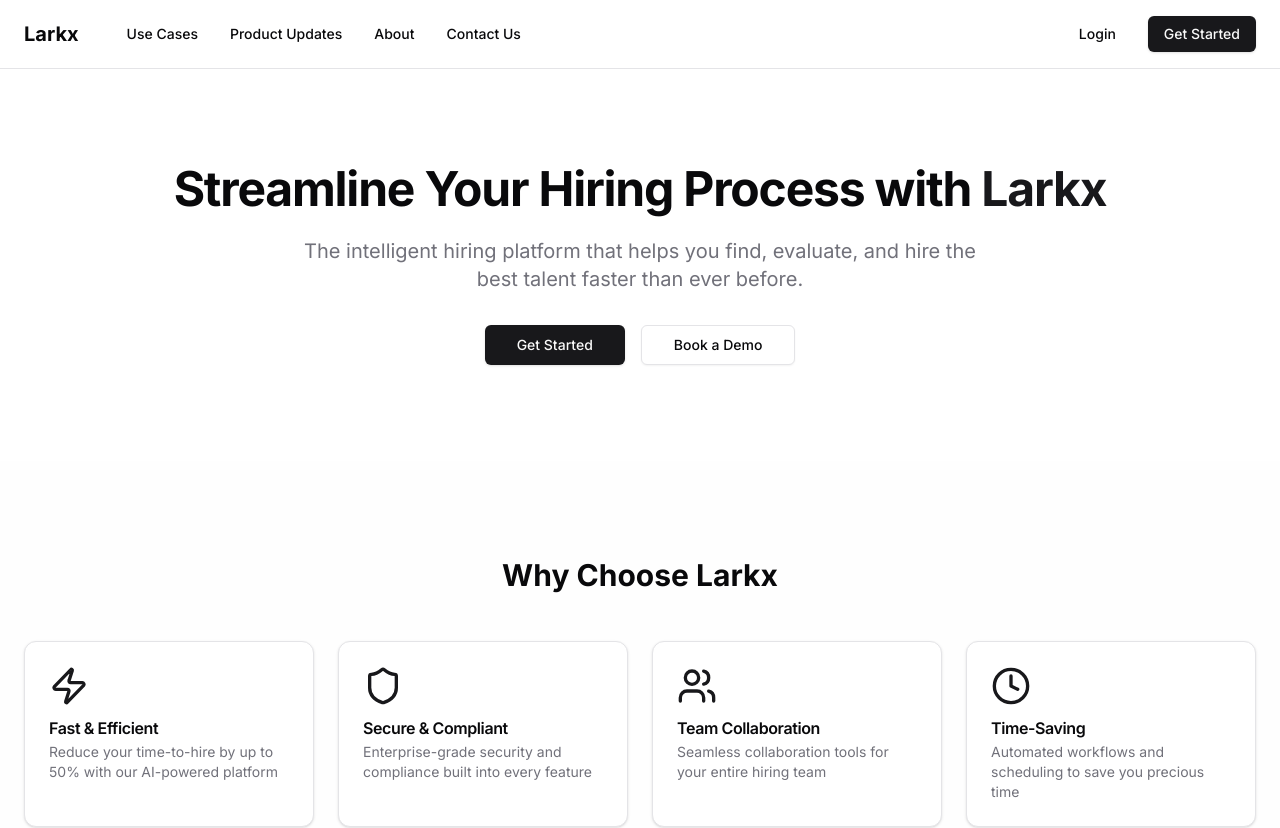
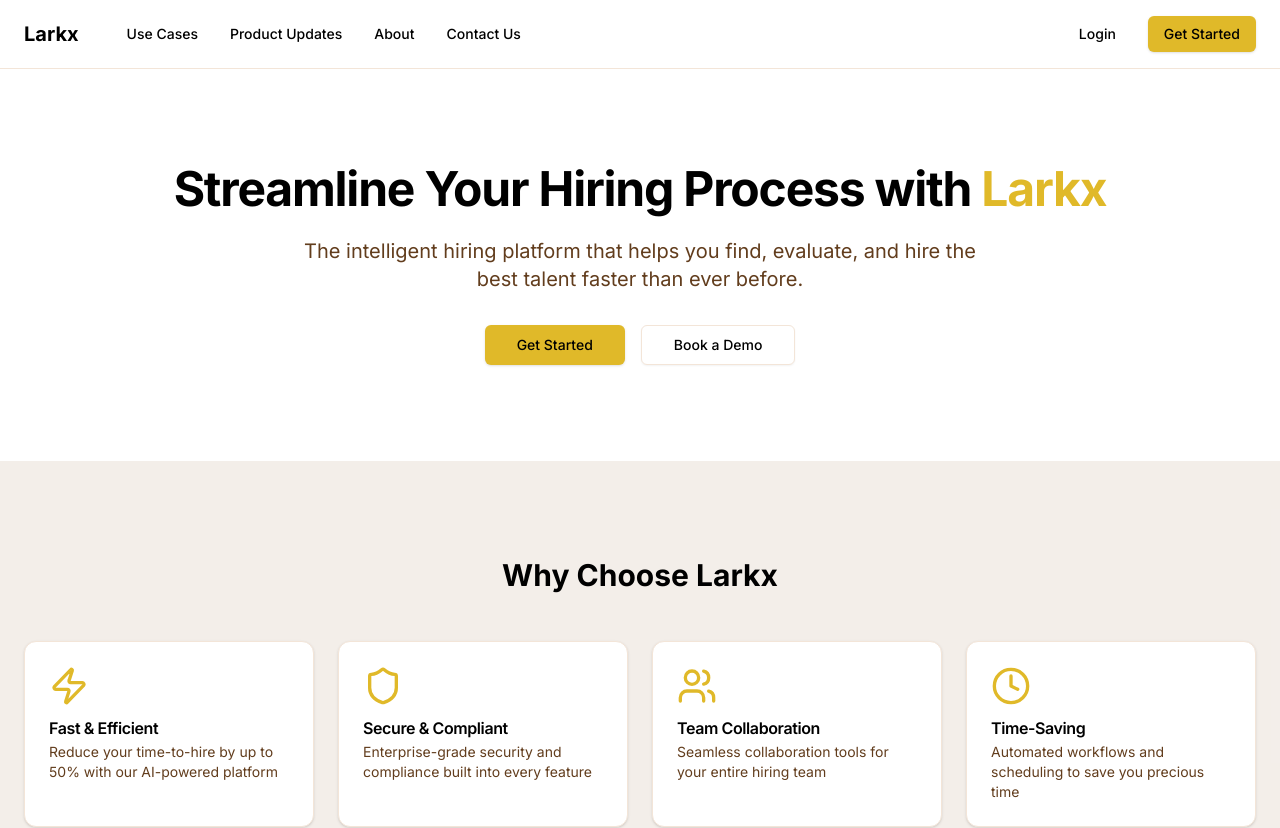
Before and after one commit to larkxai/larkx, a Next.js app in the folder larkx/: page / in a window 1280 px wide. Shown: the top 828 px of the page. Built offline with nearby package versions, Linux system fonts and the light colour scheme.

Commit message:
update styles

```diff
--- a/larkx/app/globals.css
+++ b/larkx/app/globals.css
@@ -14,85 +14,118 @@ body {
 
 @layer base {
   :root {
-    --background: 0 0% 100%;
-    --foreground: 240 10% 3.9%;
+    /* Base colors */
+    --background: 0 0% 100%; /* White */
+    --foreground: 0 0% 0%; /* Black */
+
+    /* Card styles */
     --card: 0 0% 100%;
-    --card-foreground: 240 10% 3.9%;
+    --card-foreground: 0 0% 0%;
+
+    /* Popover styles */
     --popover: 0 0% 100%;
-    --popover-foreground: 240 10% 3.9%;
-    --primary: 240 5.9% 10%;
-    --primary-foreground: 0 0% 98%;
-    --secondary: 240 4.8% 95.9%;
-    --secondary-foreground: 240 5.9% 10%;
-    --muted: 240 4.8% 95.9%;
-    --muted-foreground: 240 3.8% 46.1%;
-    --accent: 240 4.8% 95.9%;
-    --accent-foreground: 240 5.9% 10%;
-    --destructive: 0 84.2% 60.2%;
-    --destructive-foreground: 0 0% 98%;
-    --border: 240 5.9% 90%;
-    --input: 240 5.9% 90%;
-    --ring: 240 10% 3.9%;
-    --chart-1: 12 76% 61%;
-    --chart-2: 173 58% 39%;
-    --chart-3: 197 37% 24%;
-    --chart-4: 43 74% 66%;
-    --chart-5: 27 87% 67%;
-    --radius: 0.5rem;
+    --popover-foreground: 0 0% 0%;
+
+    /* Primary - Gold */
+    --primary: 47 75% 52%; /* #dbc230 */
+    --primary-foreground: 0 0% 0%; /* Black text on gold */
+
+    /* Secondary - Deep Brown */
+    --secondary: 28 54% 35%; /* #885d29 */
+    --secondary-foreground: 0 0% 100%; /* White text on brown */
+
+    /* Muted - Softer versions */
+    --muted: 28 54% 95%; /* Light brown background */
+    --muted-foreground: 28 54% 25%; /* Darker brown text */
+
+    /* Accent - Dark Earth */
+    --accent: 43 45% 20%; /* #493e1e */
+    --accent-foreground: 0 0% 100%; /* White text on dark earth */
+
+    /* Utility colors */
+    --destructive: 0 84% 60%;
+    --destructive-foreground: 0 0% 100%;
+
+    /* Borders and inputs */
+    --border: 28 54% 90%; /* Light brown border */
+    --input: 28 54% 90%;
+    --ring: 47 75% 52%; /* Gold ring for focus states */
+    --radius: 0.5rem; /* Border radius for buttons and elements */
+
+    /* Chart colors */
+    --chart-1: 47 75% 52%; /* Gold */
+    --chart-2: 28 54% 35%; /* Deep Brown */
+    --chart-3: 43 45% 20%; /* Dark Earth */
+    --chart-4: 28 54% 45%; /* Medium Brown */
+    --chart-5: 47 75% 65%; /* Light Gold */
+
+    /* Sidebar specific */
+    --sidebar: 0 0% 100%;
+    --sidebar-foreground: 0 0% 0%;
     --sidebar-background: 0 0% 98%;
-    --sidebar-foreground: 240 5.3% 26.1%;
-    --sidebar-primary: 240 5.9% 10%;
-    --sidebar-primary-foreground: 0 0% 98%;
-    --sidebar-accent: 240 4.8% 95.9%;
-    --sidebar-accent-foreground: 240 5.9% 10%;
-    --sidebar-border: 220 13% 91%;
-    --sidebar-ring: 217.2 91.2% 59.8%;
-    --sidebar: 0 0% 100%;
-    --sidebar-foreground: 222.2 84% 4.9%;
-    --sidebar-border: 214.3 31.8% 91.4%;
-    --sidebar-ring: 215 20.2% 65.1%;
-    --sidebar-accent: 210 40% 96.1%;
-    --sidebar-accent-foreground: 222.2 47.4% 11.2%;
+    --sidebar-border: 28 54% 90%;
+    --sidebar-ring: 47 75% 52%;
+    --sidebar-primary: 47 75% 52%;
+    --sidebar-primary-foreground: 0 0% 0%;
+    --sidebar-accent: 28 54% 35%;
+    --sidebar-accent-foreground: 0 0% 100%;
   }
+
   .dark {
-    --background: 240 10% 3.9%;
-    --foreground: 0 0% 98%;
-    --card: 240 10% 3.9%;
-    --card-foreground: 0 0% 98%;
-    --popover: 240 10% 3.9%;
-    --popover-foreground: 0 0% 98%;
-    --primary: 0 0% 98%;
-    --primary-foreground: 240 5.9% 10%;
-    --secondary: 240 3.7% 15.9%;
-    --secondary-foreground: 0 0% 98%;
-    --muted: 240 3.7% 15.9%;
-    --muted-foreground: 240 5% 64.9%;
-    --accent: 240 3.7% 15.9%;
-    --accent-foreground: 0 0% 98%;
-    --destructive: 0 62.8% 30.6%;
-    --destructive-foreground: 0 0% 98%;
-    --border: 240 3.7% 15.9%;
-    --input: 240 3.7% 15.9%;
-    --ring: 240 4.9% 83.9%;
-    --chart-1: 220 70% 50%;
-    --chart-2: 160 60% 45%;
-    --chart-3: 30 80% 55%;
-    --chart-4: 280 65% 60%;
-    --chart-5: 340 75% 55%;
-    --sidebar-background: 240 5.9% 10%;
-    --sidebar-foreground: 240 4.8% 95.9%;
-    --sidebar-primary: 224.3 76.3% 48%;
-    --sidebar-primary-foreground: 0 0% 100%;
-    --sidebar-accent: 240 3.7% 15.9%;
-    --sidebar-accent-foreground: 240 4.8% 95.9%;
-    --sidebar-border: 240 3.7% 15.9%;
-    --sidebar-ring: 217.2 91.2% 59.8%;
-    --sidebar: 222.2 84% 4.9%;
-    --sidebar-foreground: 210 40% 98%;
-    --sidebar-border: 217.2 32.6% 17.5%;
-    --sidebar-ring: 216 34% 17%;
-    --sidebar-accent: 217.2 32.6% 17.5%;
-    --sidebar-accent-foreground: 210 40% 98%;
+    /* Base colors */
+    --background: 0 0% 10%; /* Dark gray background */
+    --foreground: 0 0% 100%; /* White text */
+
+    /* Card styles */
+    --card: 0 0% 15%;
+    --card-foreground: 0 0% 100%;
+
+    /* Popover styles */
+    --popover: 0 0% 15%;
+    --popover-foreground: 0 0% 100%;
+
+    /* Primary - Gold (slightly muted) */
+    --primary: 47 65% 45%;
+    --primary-foreground: 0 0% 0%;
+
+    /* Secondary - Deep Brown (adjusted for dark mode) */
+    --secondary: 28 44% 45%;
+    --secondary-foreground: 0 0% 100%;
+
+    /* Muted - Darker versions */
+    --muted: 28 34% 25%;
+    --muted-foreground: 28 34% 85%;
+
+    /* Accent - Dark Earth (adjusted for dark mode) */
+    --accent: 43 35% 30%;
+    --accent-foreground: 0 0% 100%;
+
+    /* Utility colors */
+    --destructive: 0 84% 60%;
+    --destructive-foreground: 0 0% 100%;
+
+    /* Borders and inputs */
+    --border: 28 34% 25%;
+    --input: 28 34% 25%;
+    --ring: 47 65% 45%;
+
+    /* Chart colors (adjusted for dark mode) */
+    --chart-1: 47 65% 45%;
+    --chart-2: 28 44% 45%;
+    --chart-3: 43 35% 30%;
+    --chart-4: 28 44% 55%;
+    --chart-5: 47 65% 55%;
+
+    /* Sidebar specific */
+    --sidebar: 0 0% 15%;
+    --sidebar-foreground: 0 0% 100%;
+    --sidebar-background: 0 0% 12%;
+    --sidebar-border: 28 34% 25%;
+    --sidebar-ring: 47 65% 45%;
+    --sidebar-primary: 47 65% 45%;
+    --sidebar-primary-foreground: 0 0% 0%;
+    --sidebar-accent: 28 44% 45%;
+    --sidebar-accent-foreground: 0 0% 100%;
   }
 }
 
```
